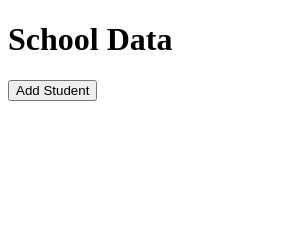
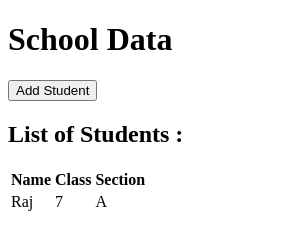
Before and after one commit to abhishekraj11303372/school, an Electron app: page index.html in a window 300 px wide. Drawn offline with Linux system fonts and the light colour scheme.

Commit message:
list-hard-coded

```diff
--- a/index.html
+++ b/index.html
@@ -10,6 +10,21 @@
   <body>
     <h1>School Data</h1>
     <button>Add Student</button>
+    <h2>List of Students : </h2>
+    <div class="list">
+      <table>
+        <tr>
+          <th>Name</th>
+          <th>Class</th>
+          <th>Section</th>
+        </tr>
+        <tr>
+          <td>Raj</td>
+          <td>7</td>
+          <td>A</td>
+        </tr>
+      </table>
+    </div>
     <!-- You can also require other files to run in this process -->
     <script src="./renderer.js"></script>
   </body>
```
Also changed, not shown: main.js (+13 -13 lines).
